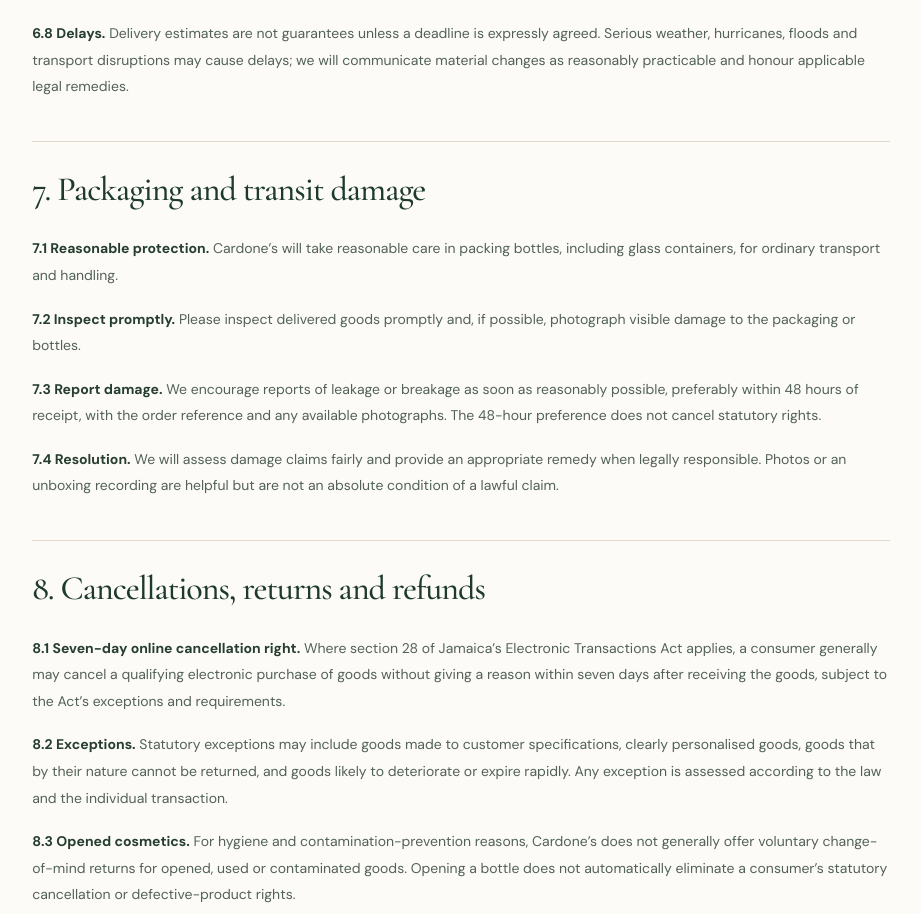
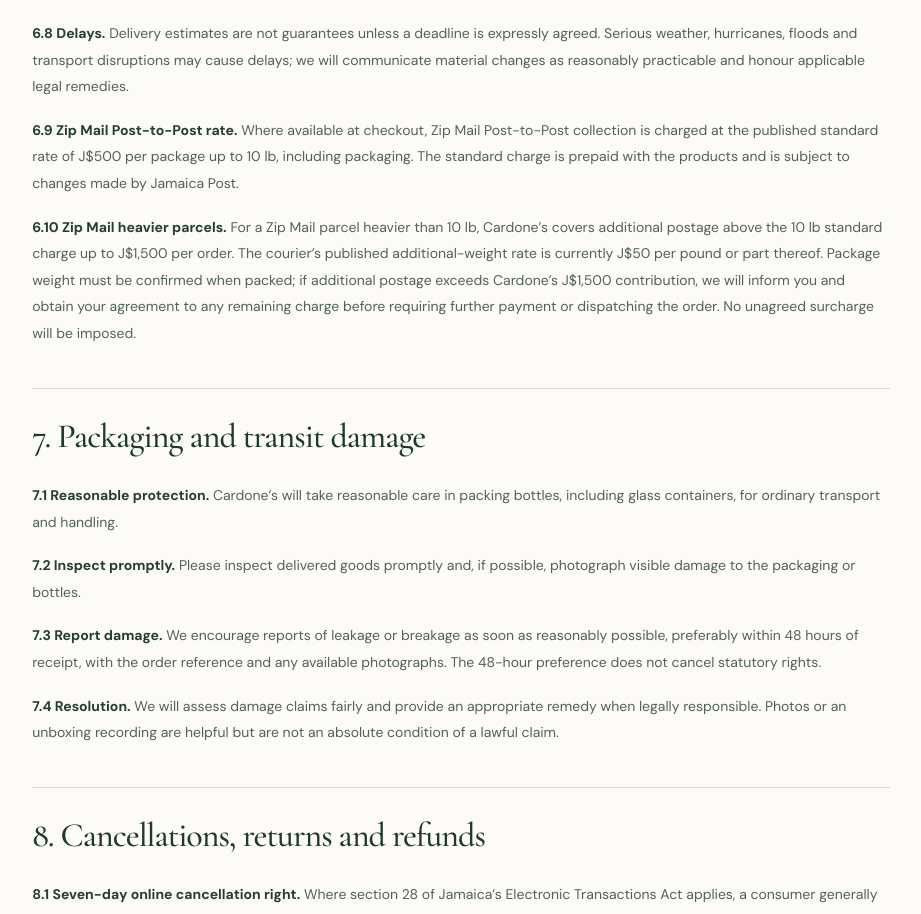
Before and after one commit to georgeorlandovirgo-gif/CARDONES-, a Next.js app: page /terms-and-conditions in a window 1280 px wide. Shown: the part 4544-5458 px from the top of the page, without its empty margins (179-1100 px from the left). Built offline with nearby package versions, Linux system fonts and the light colour scheme; no server answers; a web font is replaced by a local one.

Commit message:
Add J$500 Zip Mail base rate and maximum J$1,500 over-10lb Cardone's coverage to sale terms

```diff
--- a/src/app/terms-and-conditions/page.tsx
+++ b/src/app/terms-and-conditions/page.tsx
@@ -53,7 +53,9 @@ const sections: Array<{title:string;clauses:Array<[string,string]>}> = [
   ["6.5 Incorrect details or missed deliveries","Customers must provide a correct address and reachable contact number. Disclosed, reasonable additional redelivery or handling charges may apply when incorrect details or customer unavailability causes a failed delivery, where legally permissible."],
   ["6.6 Uncollected parcels","Customers choosing collection must collect within the provider’s stated period. We may contact you to arrange redelivery or return, subject to any lawful, properly disclosed additional charges."],
   ["6.7 Loss and risk","Responsibility for loss or damage is governed by the applicable contract and Jamaican law. Cardone’s does not automatically disclaim responsibility merely because an independent courier has received the parcel."],
-  ["6.8 Delays","Delivery estimates are not guarantees unless a deadline is expressly agreed. Serious weather, hurricanes, floods and transport disruptions may cause delays; we will communicate material changes as reasonably practicable and honour applicable legal remedies."]
+  ["6.8 Delays","Delivery estimates are not guarantees unless a deadline is expressly agreed. Serious weather, hurricanes, floods and transport disruptions may cause delays; we will communicate material changes as reasonably practicable and honour applicable legal remedies."],
+  ["6.9 Zip Mail Post-to-Post rate","Where available at checkout, Zip Mail Post-to-Post collection is charged at the published standard rate of J$500 per package up to 10 lb, including packaging. The standard charge is prepaid with the products and is subject to changes made by Jamaica Post."],
+  ["6.10 Zip Mail heavier parcels","For a Zip Mail parcel heavier than 10 lb, Cardone’s covers additional postage above the 10 lb standard charge up to J$1,500 per order. The courier’s published additional-weight rate is currently J$50 per pound or part thereof. Package weight must be confirmed when packed; if additional postage exceeds Cardone’s J$1,500 contribution, we will inform you and obtain your agreement to any remaining charge before requiring further payment or dispatching the order. No unagreed surcharge will be imposed."]
  ]},
  {title:"7. Packaging and transit damage",clauses:[
   ["7.1 Reasonable protection","Cardone’s will take reasonable care in packing bottles, including glass containers, for ordinary transport and handling."],
```
